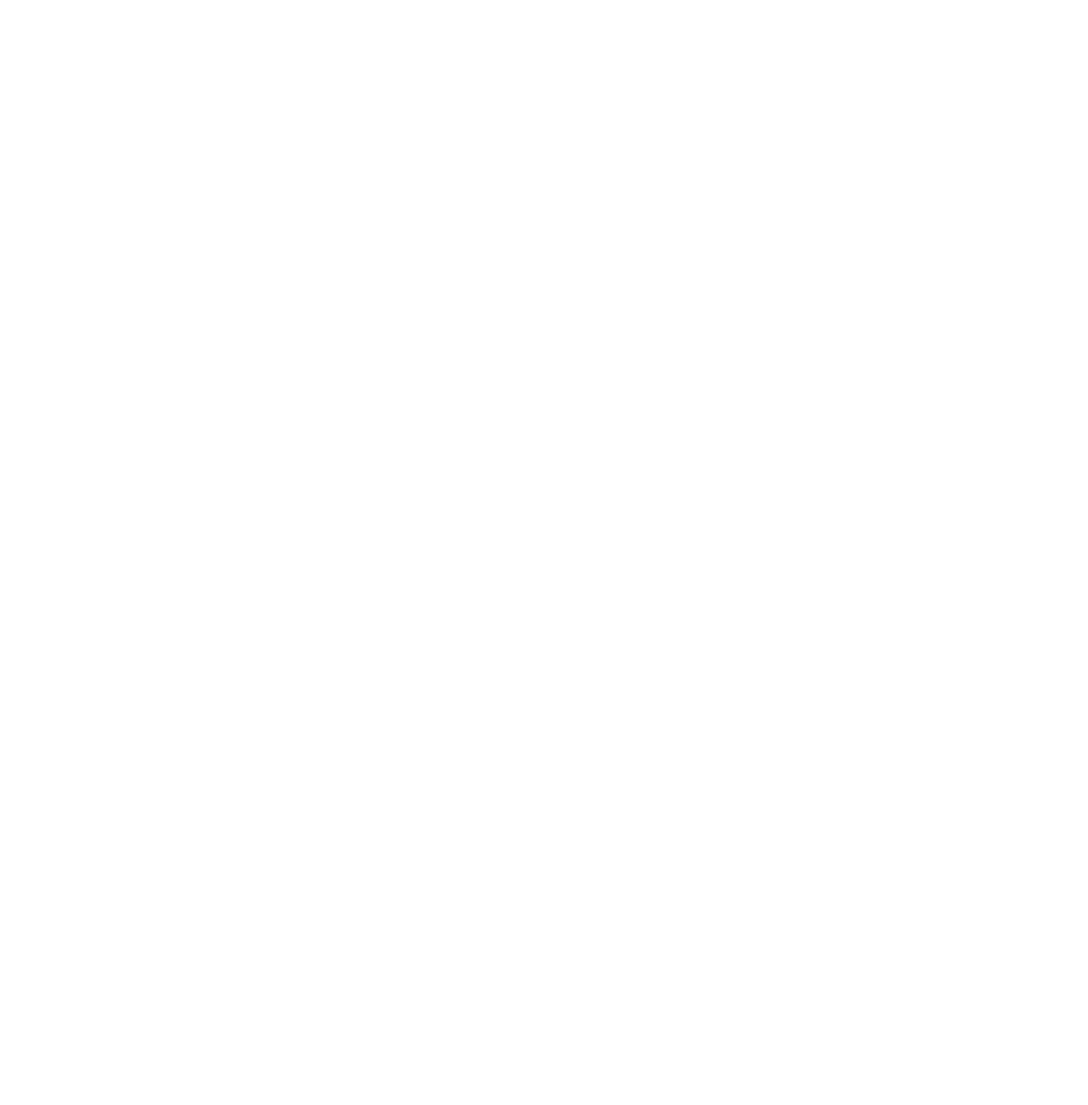
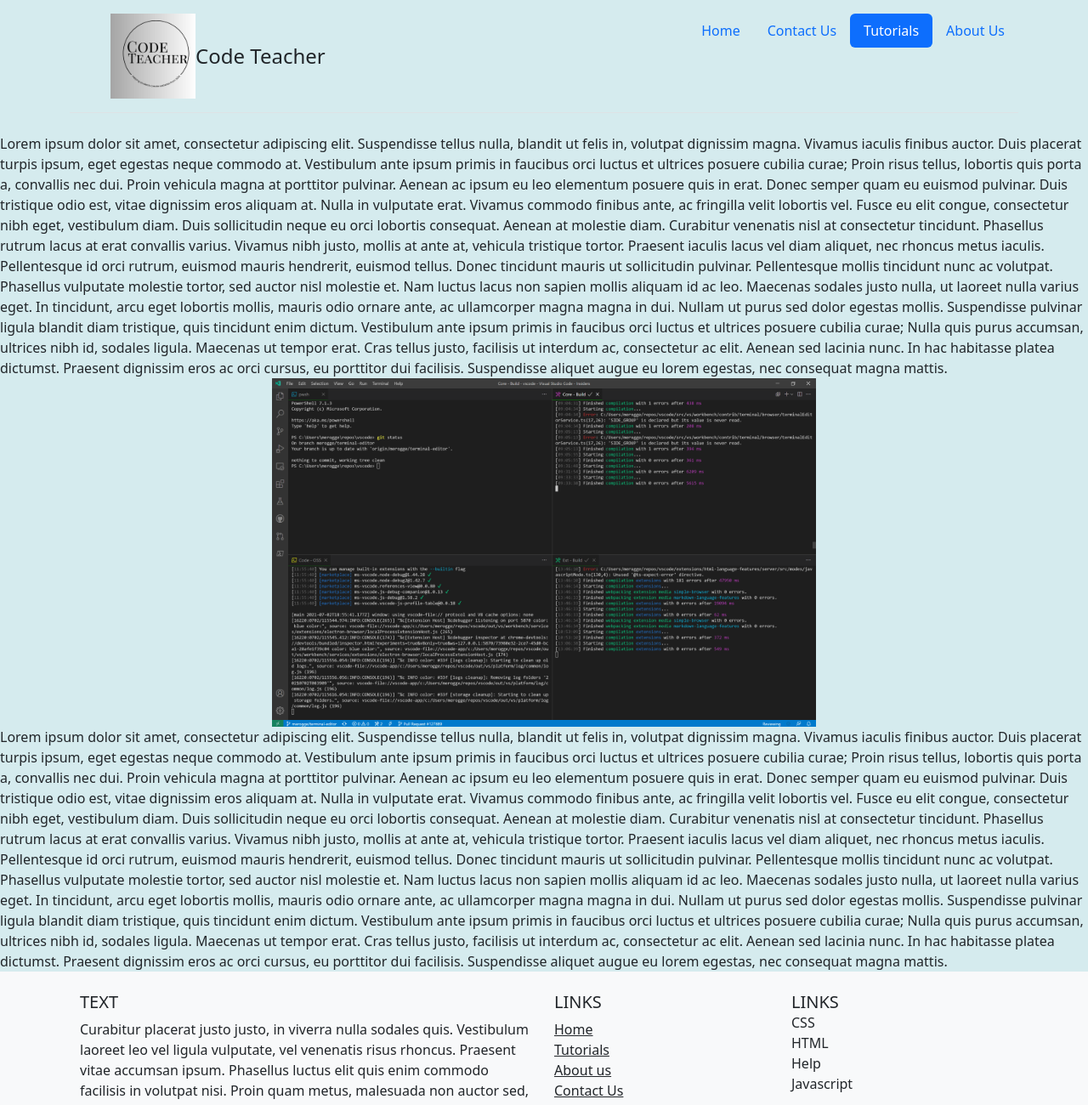
Before and after one commit to TempeHS/2025CT-WebDesign-Princy.D, a plain HTML site: page tutorial.html in a window 1280 px wide. Shown: the top 1300 px of the page at 85% size. Before the commit the page ends 800 px from the top, so only its background shows below. Drawn offline with nearby package versions, Linux system fonts and the light colour scheme.

Commit message:
committing the final changes (again)
fixed up some issues and slightly changed colour scheme

```diff
--- a/tutorial.html
+++ b/tutorial.html
@@ -0,0 +1,334 @@
+<!doctype html>
+<html lang="en">
+
+<head>
+    <style>
+        div {
+            text-align: left;
+        }
+
+        .center {
+            display: block;
+            margin-left: auto;
+            margin-right: auto;
+            width: 50%;
+        }
+    </style>
+
+<body style="background-color:#d5ebee;">
+    <meta charset="utf-8">
+    <meta name="viewport" content="width=device-width, initial-scale=1">
+    <title>Bootstrap demo</title>
+    <link href="https://cdn.jsdelivr.net/npm/bootstrap@5.3.3/dist/css/bootstrap.min.css" rel="stylesheet"
+        integrity="sha384-QWTKZyjpPEjISv5WaRU9OFeRpok6YctnYmDr5pNlyT2bRjXh0JMhjY6hW+ALEwIH" crossorigin="anonymous">
+    </head>
+
+</body>
+
+<!-- START TOP  -->
+<!DOCTYPE html>
+<html lang="en">
+
+<head>
+    <meta http-equiv="Content-Type" content="text/html; charset=UTF-8">
+
+    <meta name="viewport" content="width=device-width, initial-scale=1">
+    <meta name="description" content="">
+    <meta name="author" content="Mark Otto, Jacob Thornton, and Bootstrap contributors">
+    <meta name="generator" content="Hugo 0.88.1">
+    <title>Headers · Bootstrap v5.1</title>
+
+    <link rel="canonical" href="https://getbootstrap.com/docs/5.1/examples/headers/">
+
+
+
+    <!-- Bootstrap core CSS -->
+    <link href="./Headers · Bootstrap v5.1_files/bootstrap.min.css" rel="stylesheet"
+        integrity="sha384-1BmE4kWBq78iYhFldvKuhfTAU6auU8tT94WrHftjDbrCEXSU1oBoqyl2QvZ6jIW3" crossorigin="anonymous">
+
+
+
+    <style>
+        .bd-placeholder-img {
+            font-size: 1.125rem;
+            text-anchor: middle;
+            -webkit-user-select: none;
+            -moz-user-select: none;
+            user-select: none;
+        }
+
+        @media (min-width: 768px) {
+            .bd-placeholder-img-lg {
+                font-size: 3.5rem;
+            }
+        }
+    </style>
+</head>
+
+<body>
+
+    <svg xmlns="http://www.w3.org/2000/svg" style="display: none;">
+        <symbol id="bootstrap" viewBox="0 0 118 94">
+            <title>Bootstrap</title>
+            <path fill-rule="evenodd" clip-rule="evenodd"
+                d="M24.509 0c-6.733 0-11.715 5.893-11.492 12.284.214 6.14-.064 14.092-2.066 20.577C8.943 39.365 5.547 43.485 0 44.014v5.972c5.547.529 8.943 4.649 10.951 11.153 2.002 6.485 2.28 14.437 2.066 20.577C12.794 88.106 17.776 94 24.51 94H93.5c6.733 0 11.714-5.893 11.491-12.284-.214-6.14.064-14.092 2.066-20.577 2.009-6.504 5.396-10.624 10.943-11.153v-5.972c-5.547-.529-8.934-4.649-10.943-11.153-2.002-6.484-2.28-14.437-2.066-20.577C105.214 5.894 100.233 0 93.5 0H24.508zM80 57.863C80 66.663 73.436 72 62.543 72H44a2 2 0 01-2-2V24a2 2 0 012-2h18.437c9.083 0 15.044 4.92 15.044 12.474 0 5.302-4.01 10.049-9.119 10.88v.277C75.317 46.394 80 51.21 80 57.863zM60.521 28.34H49.948v14.934h8.905c6.884 0 10.68-2.772 10.68-7.727 0-4.643-3.264-7.207-9.012-7.207zM49.948 49.2v16.458H60.91c7.167 0 10.964-2.876 10.964-8.281 0-5.406-3.903-8.178-11.425-8.178H49.948z">
+            </path>
+        </symbol>
+        <symbol id="home" viewBox="0 0 16 16">
+            <path
+                d="M8.354 1.146a.5.5 0 0 0-.708 0l-6 6A.5.5 0 0 0 1.5 7.5v7a.5.5 0 0 0 .5.5h4.5a.5.5 0 0 0 .5-.5v-4h2v4a.5.5 0 0 0 .5.5H14a.5.5 0 0 0 .5-.5v-7a.5.5 0 0 0-.146-.354L13 5.793V2.5a.5.5 0 0 0-.5-.5h-1a.5.5 0 0 0-.5.5v1.293L8.354 1.146zM2.5 14V7.707l5.5-5.5 5.5 5.5V14H10v-4a.5.5 0 0 0-.5-.5h-3a.5.5 0 0 0-.5.5v4H2.5z">
+            </path>
+        </symbol>
+        <symbol id="speedometer2" viewBox="0 0 16 16">
+            <path
+                d="M8 4a.5.5 0 0 1 .5.5V6a.5.5 0 0 1-1 0V4.5A.5.5 0 0 1 8 4zM3.732 5.732a.5.5 0 0 1 .707 0l.915.914a.5.5 0 1 1-.708.708l-.914-.915a.5.5 0 0 1 0-.707zM2 10a.5.5 0 0 1 .5-.5h1.586a.5.5 0 0 1 0 1H2.5A.5.5 0 0 1 2 10zm9.5 0a.5.5 0 0 1 .5-.5h1.5a.5.5 0 0 1 0 1H12a.5.5 0 0 1-.5-.5zm.754-4.246a.389.389 0 0 0-.527-.02L7.547 9.31a.91.91 0 1 0 1.302 1.258l3.434-4.297a.389.389 0 0 0-.029-.518z">
+            </path>
+            <path fill-rule="evenodd"
+                d="M0 10a8 8 0 1 1 15.547 2.661c-.442 1.253-1.845 1.602-2.932 1.25C11.309 13.488 9.475 13 8 13c-1.474 0-3.31.488-4.615.911-1.087.352-2.49.003-2.932-1.25A7.988 7.988 0 0 1 0 10zm8-7a7 7 0 0 0-6.603 9.329c.203.575.923.876 1.68.63C4.397 12.533 6.358 12 8 12s3.604.532 4.923.96c.757.245 1.477-.056 1.68-.631A7 7 0 0 0 8 3z">
+            </path>
+        </symbol>
+        <symbol id="table" viewBox="0 0 16 16">
+            <path
+                d="M0 2a2 2 0 0 1 2-2h12a2 2 0 0 1 2 2v12a2 2 0 0 1-2 2H2a2 2 0 0 1-2-2V2zm15 2h-4v3h4V4zm0 4h-4v3h4V8zm0 4h-4v3h3a1 1 0 0 0 1-1v-2zm-5 3v-3H6v3h4zm-5 0v-3H1v2a1 1 0 0 0 1 1h3zm-4-4h4V8H1v3zm0-4h4V4H1v3zm5-3v3h4V4H6zm4 4H6v3h4V8z">
+            </path>
+        </symbol>
+        <symbol id="people-circle" viewBox="0 0 16 16">
+            <path d="M11 6a3 3 0 1 1-6 0 3 3 0 0 1 6 0z"></path>
+            <path fill-rule="evenodd"
+                d="M0 8a8 8 0 1 1 16 0A8 8 0 0 1 0 8zm8-7a7 7 0 0 0-5.468 11.37C3.242 11.226 4.805 10 8 10s4.757 1.225 5.468 2.37A7 7 0 0 0 8 1z">
+            </path>
+        </symbol>
+        <symbol id="grid" viewBox="0 0 16 16">
+            <path
+                d="M1 2.5A1.5 1.5 0 0 1 2.5 1h3A1.5 1.5 0 0 1 7 2.5v3A1.5 1.5 0 0 1 5.5 7h-3A1.5 1.5 0 0 1 1 5.5v-3zM2.5 2a.5.5 0 0 0-.5.5v3a.5.5 0 0 0 .5.5h3a.5.5 0 0 0 .5-.5v-3a.5.5 0 0 0-.5-.5h-3zm6.5.5A1.5 1.5 0 0 1 10.5 1h3A1.5 1.5 0 0 1 15 2.5v3A1.5 1.5 0 0 1 13.5 7h-3A1.5 1.5 0 0 1 9 5.5v-3zm1.5-.5a.5.5 0 0 0-.5.5v3a.5.5 0 0 0 .5.5h3a.5.5 0 0 0 .5-.5v-3a.5.5 0 0 0-.5-.5h-3zM1 10.5A1.5 1.5 0 0 1 2.5 9h3A1.5 1.5 0 0 1 7 10.5v3A1.5 1.5 0 0 1 5.5 15h-3A1.5 1.5 0 0 1 1 13.5v-3zm1.5-.5a.5.5 0 0 0-.5.5v3a.5.5 0 0 0 .5.5h3a.5.5 0 0 0 .5-.5v-3a.5.5 0 0 0-.5-.5h-3zm6.5.5A1.5 1.5 0 0 1 10.5 9h3a1.5 1.5 0 0 1 1.5 1.5v3a1.5 1.5 0 0 1-1.5 1.5h-3A1.5 1.5 0 0 1 9 13.5v-3zm1.5-.5a.5.5 0 0 0-.5.5v3a.5.5 0 0 0 .5.5h3a.5.5 0 0 0 .5-.5v-3a.5.5 0 0 0-.5-.5h-3z">
+            </path>
+        </symbol>
+    </svg>
+
+    <main>
+        <h1 class="visually-hidden">Headers examples</h1>
+
+        <div class="container" style="background-color:#d5ebee;">
+            <header class="d-flex flex-wrap justify-content-center py-3 mb-4 border-bottom">
+                <a href="index.html"
+                    class="d-flex align-items-center mb-3 mb-md-0 me-md-auto text-dark text-decoration-none">
+                    <svg class="bi me-2" width="40" height="32">
+                        <img src="images/why.png" alt="Logo" style="width:100px;height:100px;">
+                        <!-- Why is this red? -->
+                    </svg>
+                    <span class="fs-4">Code Teacher</span>
+                </a>
+
+
+
+                <ul class="nav nav-pills">
+                    <li class="nav-item"><a href="index.html" class="nav-link" aria-current="page">Home</a>
+                    </li>
+                    <li class="nav-item"><a href="contact.html" class="nav-link">Contact Us</a></li>
+                    <li class="nav-item"><a href="tutorial.html" class="nav-link active">Tutorials</a></li>
+                    <li class="nav-item"><a href="about.html" class="nav-link">About Us </a>
+                    </li>
+                    </li>
+                </ul>
+            </header>
+        </div>
+        <div class="b-example-divider"></div>
+        </div>
+        <!-- END TOP NAVIGATION -->
+
+        <div>
+            Lorem ipsum dolor sit amet, consectetur adipiscing elit. Suspendisse tellus nulla, blandit ut felis in,
+            volutpat
+            dignissim magna. Vivamus iaculis finibus auctor. Duis placerat turpis ipsum, eget egestas neque commodo at.
+            Vestibulum
+            ante ipsum primis in faucibus orci luctus et ultrices posuere cubilia curae; Proin risus tellus, lobortis
+            quis porta a,
+            convallis nec dui. Proin vehicula magna at porttitor pulvinar. Aenean ac ipsum eu leo elementum posuere quis
+            in erat.
+            Donec semper quam eu euismod pulvinar. Duis tristique odio est, vitae dignissim eros aliquam at. Nulla in
+            vulputate
+            erat. Vivamus commodo finibus ante, ac fringilla velit lobortis vel. Fusce eu elit congue, consectetur nibh
+            eget,
+            vestibulum diam.
+
+            Duis sollicitudin neque eu orci lobortis consequat. Aenean at molestie diam. Curabitur venenatis nisl at
+            consectetur
+            tincidunt. Phasellus rutrum lacus at erat convallis varius. Vivamus nibh justo, mollis at ante at, vehicula
+            tristique
+            tortor. Praesent iaculis lacus vel diam aliquet, nec rhoncus metus iaculis. Pellentesque id orci rutrum,
+            euismod mauris
+            hendrerit, euismod tellus. Donec tincidunt mauris ut sollicitudin pulvinar. Pellentesque mollis tincidunt
+            nunc ac
+            volutpat. Phasellus vulputate molestie tortor, sed auctor nisl molestie et. Nam luctus lacus non sapien
+            mollis aliquam
+            id ac leo. Maecenas sodales justo nulla, ut laoreet nulla varius eget. In tincidunt, arcu eget lobortis
+            mollis, mauris
+            odio ornare ante, ac ullamcorper magna magna in dui. Nullam ut purus sed dolor egestas mollis. Suspendisse
+            pulvinar
+            ligula blandit diam tristique, quis tincidunt enim dictum. Vestibulum ante ipsum primis in faucibus orci
+            luctus et
+            ultrices posuere cubilia curae;
+
+            Nulla quis purus accumsan, ultrices nibh id, sodales ligula. Maecenas ut tempor erat. Cras tellus justo,
+            facilisis ut
+            interdum ac, consectetur ac elit. Aenean sed lacinia nunc. In hac habitasse platea dictumst. Praesent
+            dignissim eros ac
+            orci cursus, eu porttitor dui facilisis. Suspendisse aliquet augue eu lorem egestas, nec consequat magna
+            mattis.
+        </div>
+        <img src="images/terminal-editor-grid.png" alt="Italian Trulli" class="center">
+        <div>
+            Lorem ipsum dolor sit amet, consectetur adipiscing elit. Suspendisse tellus nulla, blandit ut felis in,
+            volutpat
+            dignissim magna. Vivamus iaculis finibus auctor. Duis placerat turpis ipsum, eget egestas neque commodo at.
+            Vestibulum
+            ante ipsum primis in faucibus orci luctus et ultrices posuere cubilia curae; Proin risus tellus, lobortis
+            quis porta a,
+            convallis nec dui. Proin vehicula magna at porttitor pulvinar. Aenean ac ipsum eu leo elementum posuere quis
+            in erat.
+            Donec semper quam eu euismod pulvinar. Duis tristique odio est, vitae dignissim eros aliquam at. Nulla in
+            vulputate
+            erat. Vivamus commodo finibus ante, ac fringilla velit lobortis vel. Fusce eu elit congue, consectetur nibh
+            eget,
+            vestibulum diam.
+
+            Duis sollicitudin neque eu orci lobortis consequat. Aenean at molestie diam. Curabitur venenatis nisl at
+            consectetur
+            tincidunt. Phasellus rutrum lacus at erat convallis varius. Vivamus nibh justo, mollis at ante at, vehicula
+            tristique
+            tortor. Praesent iaculis lacus vel diam aliquet, nec rhoncus metus iaculis. Pellentesque id orci rutrum,
+            euismod mauris
+            hendrerit, euismod tellus. Donec tincidunt mauris ut sollicitudin pulvinar. Pellentesque mollis tincidunt
+            nunc ac
+            volutpat. Phasellus vulputate molestie tortor, sed auctor nisl molestie et. Nam luctus lacus non sapien
+            mollis aliquam
+            id ac leo. Maecenas sodales justo nulla, ut laoreet nulla varius eget. In tincidunt, arcu eget lobortis
+            mollis, mauris
+            odio ornare ante, ac ullamcorper magna magna in dui. Nullam ut purus sed dolor egestas mollis. Suspendisse
+            pulvinar
+            ligula blandit diam tristique, quis tincidunt enim dictum. Vestibulum ante ipsum primis in faucibus orci
+            luctus et
+            ultrices posuere cubilia curae;
+
+            Nulla quis purus accumsan, ultrices nibh id, sodales ligula. Maecenas ut tempor erat. Cras tellus justo,
+            facilisis ut
+            interdum ac, consectetur ac elit. Aenean sed lacinia nunc. In hac habitasse platea dictumst. Praesent
+            dignissim eros ac
+            orci cursus, eu porttitor dui facilisis. Suspendisse aliquet augue eu lorem egestas, nec consequat magna
+            mattis.
+        </div>
+
+        <section class="">
+            <!-- Footer -->
+            <footer class="bg-body-tertiary">
+                <!-- Grid container -->
+                <div class="container p-4">
+                    <!--Grid row-->
+                    <div class="row">
+                        <!--Grid column-->
+                        <div class="col-lg-6 col-md-12 mb-4 mb-md-0">
+                            <h5 class="text">TEXT</h5>
+
+                            <p>
+                                Curabitur placerat justo justo, in viverra nulla sodales quis. Vestibulum laoreet
+                                leo vel ligula vulputate, vel
+                                venenatis risus rhoncus. Praesent vitae accumsan ipsum. Phasellus luctus elit quis
+                                enim commodo facilisis in volutpat
+                                nisi. Proin quam metus, malesuada non auctor sed, interdum a justo. Sed dapibus
+                                placerat velit non cursus. Ut non
+                                egestas lacus. Fusce auctor aliquam luctus. Proin auctor et dolor non pulvinar. In
+                                auctor leo et sem venenatis, eu
+                                pharetra erat sollicitudin. Vivamus lobortis varius lorem, a placerat dui rutrum
+                                vitae.
+                            </p>
+                        </div>
+                        <!--Grid column-->
+
+                        <!--Grid column-->
+                        <div class="col-lg-3 col-md-6 mb-4 mb-md-0">
+                            <h5 class="text-uppercase">Links</h5>
+
+                            <ul class="list-unstyled mb-0">
+                                <li>
+                                    <a href="index.html" class="text-body">Home</a>
+                                </li>
+                                <li>
+                                    <a href="tutorial.html" class="text-body">Tutorials</a>
+                                </li>
+                                <li>
+                                    <a href="about.html" class="text-body">About us</a>
+                                </li>
+                                <li>
+                                    <a href="contact.html" class="text-body">Contact Us</a>
+                                </li>
+                            </ul>
+                        </div>
+                        <!--Grid column-->
+
+                        <!--Grid column-->
+                        <div class="col-lg-3 col-md-6 mb-4 mb-md-0">
+                            <h5 class="text-uppercase mb-0">Links</h5>
+
+                            <ul class="list-unstyled">
+                                <li>
+                                    <a role="#!" aria-disabled="true">CSS</a>
+                                </li>
+                                <li>
+                                    <a role="#!" aria-disabled="true">HTML</a>
+                                </li>
+                                <li>
+                                    <a role="#!" aria-disabled="true">Help</a>
+                                </li>
+                                <li>
+                                    <a role="#!" aria-disabled="true">Javascript</a>
+                                </li>
+                            </ul>
+                        </div>
+                        <!--Grid column-->
+                    </div>
+                    <!--Grid row-->
+                </div>
+                <!-- Grid container -->
+
+
+
+                </div>
+                <!-- START CONTACT GRID -->
+                <div class="col-md-4 col-lg-3 col-xl-3 mx-auto mb-md-0 mb-4">
+                </div>
+                <!-- END CONTACT GRID -->
+                </div>
+                <!-- Grid row -->
+                </div>
+        </section>
+        <!-- Section: Links  -->
+
+
+        <!-- COPYRIGHT START -->
+        <div class="text-center p-4" style="background-color: rgba(90, 41, 41, 0.05);">
+            <p xmlns:cc="http://creativecommons.org/ns#" xmlns:dct="http://purl.org/dc/terms/"><span
+                    property="dct:title">Code
+                    Teacher</span><img style="height:22px!important;margin-left:3px;vertical-align:text-bottom;"
+                    src="images/why.png" alt=""> is licensed under
+                <a href="https://creativecommons.org/licenses/by-sa/4.0/?ref=chooser-v1" target="_blank"
+                    rel="license noopener noreferrer" style="display:inline-block;">CC BY-SA 4.0<img
+                        style="height:22px!important;margin-left:3px;vertical-align:text-bottom;"
+                        src="https://mirrors.creativecommons.org/presskit/icons/cc.svg?ref=chooser-v1" alt=""><img
+                        style="height:22px!important;margin-left:3px;vertical-align:text-bottom;"
+                        src="https://mirrors.creativecommons.org/presskit/icons/by.svg?ref=chooser-v1" alt=""><img
+                        style="height:22px!important;margin-left:3px;vertical-align:text-bottom;"
+                        src="https://mirrors.creativecommons.org/presskit/icons/sa.svg?ref=chooser-v1" alt=""></a>
+            </p>
+        </div>
+        <!-- COPYRIGHT END -->
+        </footer>
+        <!-- END FOOTER -->
+
+
+        <!--DO NOT EDIT BELOW THIS LINE-->
+        <script src="https://cdn.jsdelivr.net/npm/bootstrap@5.3.3/dist/js/bootstrap.bundle.min.js"
+            integrity="sha384-YvpcrYf0tY3lHB60NNkmXc5s9fDVZLESaAA55NDzOxhy9GkcIdslK1eN7N6jIeHz"
+            crossorigin="anonymous"></script>
+</body>
+
+</html>
```
Also changed, not shown: contact.html (+4 -1 lines), index.html (+10 -6 lines), images/terminal-editor-grid.png (added), 1 other file.
